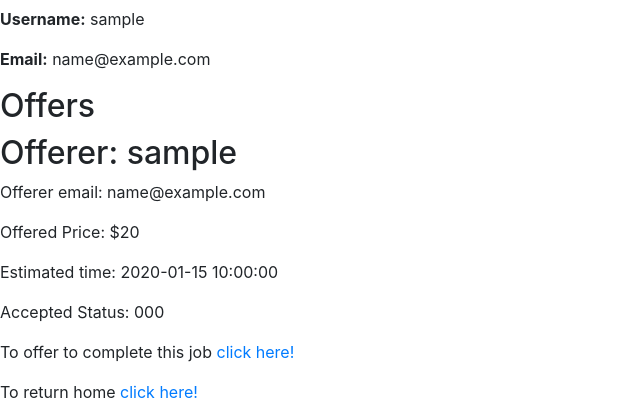
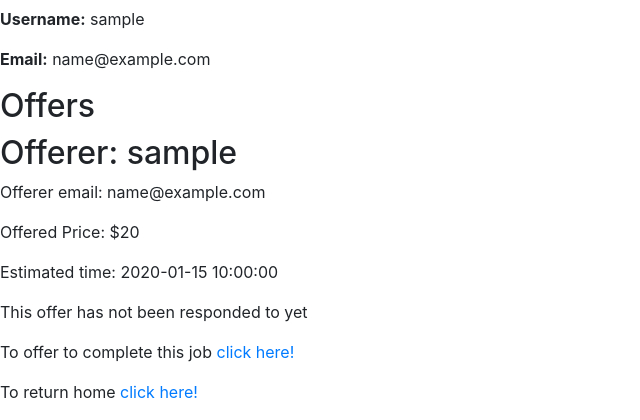
Before and after one commit to JC3009/CITS3403-Project, a Python web app: template Website/app/templates/view_request.html in a window 1280 px wide. Shown: the part 550-970 px from the top of the page, without its empty margins (0-640 px from the left). Run offline with Jinja, Linux system fonts and the light colour scheme; the template is opened without the code that fills it: most values are stand-ins (such as "Sample title", 1, 10 or a date in 2020).

Commit message:
Added functionality for rejecting offers added rejectedStatus attribute to offer class migrated db to add rejectedStatus column added rejection logic to respond to offer route added logic for showing an offers status in view_request.html

```diff
--- a/Website/app/models.py
+++ b/Website/app/models.py
@@ -72,6 +72,7 @@ class JobOffer(db.Model):
     timeEstimate: so.Mapped[float] = so.mapped_column(sa.Float) # time in hours
     dateOffered: so.Mapped[date] = so.mapped_column(sa.Date, index=True)
     acceptedStatus: so.Mapped[bool] = so.mapped_column(sa.Boolean, default=False)  # Use False for default value, True for accepted offers
+    rejectedStatus: so.Mapped[bool] = so.mapped_column(sa.Boolean, default=False)  # Use False for default value, True for rejected offers
 
     jobRequest_id: so.Mapped[int] = so.mapped_column(sa.ForeignKey('job_request.id'), index=True)
     jobRequest: so.Mapped[JobRequest] = so.relationship('JobRequest', back_populates='jobOffers')
--- a/Website/app/routes.py
+++ b/Website/app/routes.py
@@ -146,7 +146,7 @@ def respond_to_offer(offer_id):
             flash('Job Offer has been accepted!')
             return redirect(url_for('home'))
         elif form.response.data == 'reject':
-            job_offer.acceptedStatus = True
+            job_offer.rejectedStatus = True
             db.session.commit()
             flash('Job Offer has been rejected!')
             return redirect(url_for('home'))
--- a/Website/app/templates/view_request.html
+++ b/Website/app/templates/view_request.html
@@ -38,7 +38,13 @@
                     <p>Offerer email: {{ offer.tradie.user.email }}</p>
                     <p>Offered Price: ${{ offer.timeEstimate*offer.tradie.hourlyRate + offer.tradie.calloutFee }}</p>
                     <p>Estimated time: {{ offer.timeEstimate }}</p>
-                    <p>Accepted Status: {{ offer.acceptedStatus }}</p>
+                    {% if offer.acceptedStatus == True %}
+                    <p>This offer has been accepted</p>
+                    {% elif offer.rejectedStatus == True %}
+                    <p>This offer has been rejected</p>
+                    {% else %}
+                    <p>This offer has not been responded to yet</p>
+                    {% endif %}
                 </div>
                 {% if current_user.id == job_request.creator.id %}
                 <a href="{{ url_for('respond_to_offer', offer_id=offer.id) }}">Respond to this offer!</a>
```
Also changed, not shown: Website/migrations/versions/0fe5e638d8da_.py (added, +32 -0 lines).
